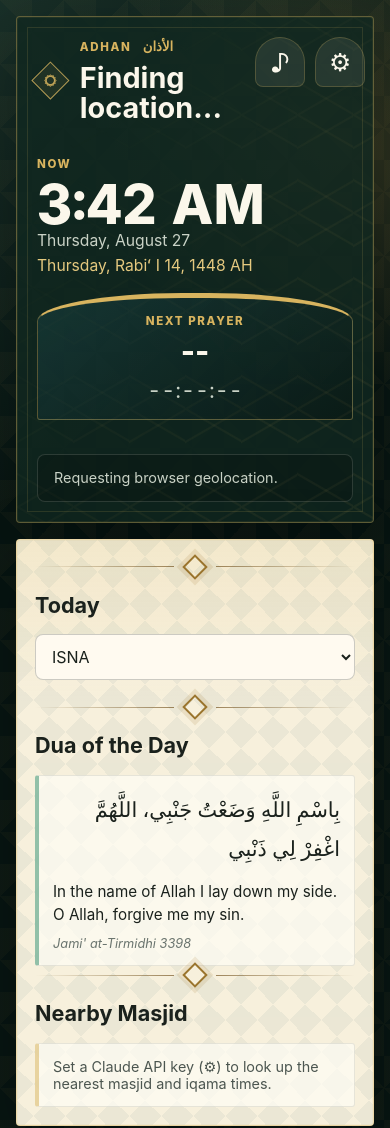
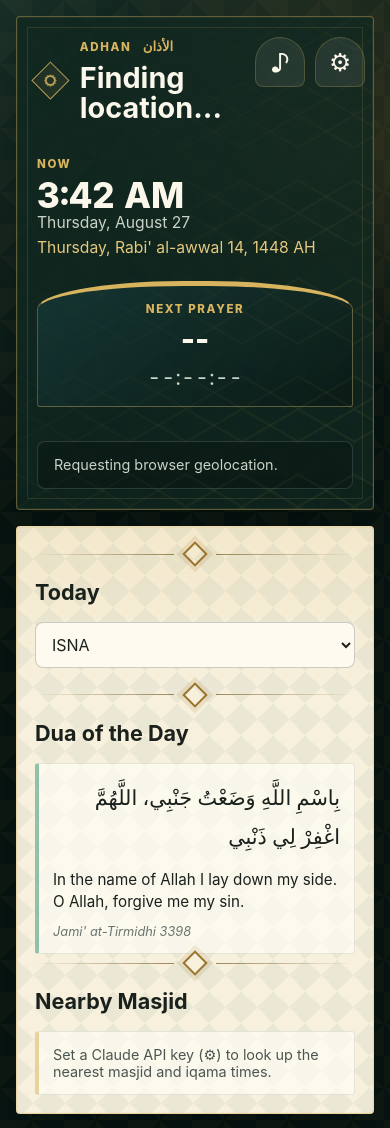
Before and after one commit to shafi/adhan, a plain HTML site: page index.html in a window 390 px wide. Drawn offline with Linux system fonts and the light colour scheme.

Commit message:
Fix Hijri date month names and two-column tablet layout overflow
- Android WebView maps islamic-umalqura month index onto the Gregorian
  month name table (e.g. "March 13" instead of "Rabi' al-awwal 13").
  Request numeric month/day/year and resolve the name ourselves.
- Clock font-size was scaled off the full viewport instead of its own
  (narrower) grid column, so on ~1280x800 tablets it wrapped and got
  clipped by the hero panel's overflow:hidden. Size it via a container
  query on the hero instead, with flex-wrap as a fallback.
- The schedule column's content can be taller than the viewport, which
  previously stretched the whole page past the screen with no scroll
  affordance. Cap the grid row to the viewport and let the schedule
  column scroll internally instead.

```diff
--- a/app.js
+++ b/app.js
@@ -39,6 +39,21 @@ const FAJR_ADHAN_OPTIONS = [
   },
 ];
 const DEFAULT_FAJR_ADHAN_ID = FAJR_ADHAN_OPTIONS[0].id;
+
+const HIJRI_MONTHS = [
+  "Muharram",
+  "Safar",
+  "Rabi' al-awwal",
+  "Rabi' al-thani",
+  "Jumada al-awwal",
+  "Jumada al-thani",
+  "Rajab",
+  "Sha'ban",
+  "Ramadan",
+  "Shawwal",
+  "Dhu al-Qi'dah",
+  "Dhu al-Hijjah",
+];
 
 const state = {
   coords: null,
@@ -498,12 +513,19 @@ function formatTime(date) {
 }
 
 function formatHijriDate(date) {
-  return new Intl.DateTimeFormat("en-u-ca-islamic-umalqura", {
+  // Some Android WebViews compute the correct islamic-umalqura month/day/year
+  // numerically but mis-map the month *name* onto the Gregorian month table
+  // (e.g. showing "March" for Rabi' al-awwal, since both are month index 2).
+  // Requesting numeric fields and naming the month ourselves sidesteps that.
+  const parts = new Intl.DateTimeFormat("en-u-ca-islamic-umalqura", {
     weekday: "long",
-    month: "long",
+    month: "numeric",
     day: "numeric",
     year: "numeric",
-  }).format(date);
+  }).formatToParts(date);
+  const get = (type) => parts.find((part) => part.type === type)?.value;
+  const monthName = HIJRI_MONTHS[Number(get("month")) - 1] ?? get("month");
+  return `${get("weekday")}, ${monthName} ${get("day")}, ${get("year")} AH`;
 }
 
 function formatDuration(ms) {
--- a/styles.css
+++ b/styles.css
@@ -41,8 +41,14 @@ select {
 .app-shell {
   display: grid;
   grid-template-columns: minmax(0, 1.1fr) minmax(360px, 0.9fr);
+  /* Capped (not auto) row height: on short/dense screens the schedule column's
+     content can be taller than the viewport. Without this, grid stretches the
+     hero column to match, and the whole page grows past the viewport with no
+     scroll affordance on a kiosk display — cutting off the masjid card and
+     even the status bar. Schedule scrolls internally instead; see below. */
+  grid-template-rows: minmax(0, 1fr);
   gap: clamp(16px, 2.5vw, 28px);
-  min-height: 100vh;
+  height: 100vh;
   padding: clamp(16px, 2.6vw, 30px);
 }
 
@@ -63,6 +69,7 @@ select {
   position: relative;
   overflow: hidden;
   isolation: isolate;
+  container-type: inline-size;
 }
 
 .hero::before {
@@ -182,11 +189,16 @@ h2 {
   margin: clamp(34px, 5.6vw, 72px) 0;
   position: relative;
   z-index: 1;
+  flex-wrap: wrap;
+  row-gap: 24px;
 }
 
 .clock {
   font-variant-numeric: tabular-nums;
-  font-size: clamp(3.4rem, 9.5vw, 9.4rem);
+  /* Sized off the hero's own width (container query), not the full viewport —
+     the hero is one column of a wider grid, so vw-based sizing overflowed its
+     narrower share of the screen (e.g. wrapped and got clipped on 10" tablets). */
+  font-size: clamp(2.2rem, 9cqi, 9.4rem);
   font-weight: 850;
   line-height: 0.95;
 }
@@ -251,7 +263,8 @@ h2 {
     var(--panel-2);
   color: #1a211c;
   position: relative;
-  overflow: hidden;
+  overflow-x: hidden;
+  overflow-y: auto;
 }
 
 .schedule::before {
@@ -566,10 +579,17 @@ select {
 @media (max-width: 980px) {
   .app-shell {
     grid-template-columns: 1fr;
+    grid-template-rows: none;
+    height: auto;
+    min-height: 100vh;
   }
 
   .hero {
     min-height: auto;
+  }
+
+  .schedule {
+    overflow-y: visible;
   }
 
   .time-grid {
```
